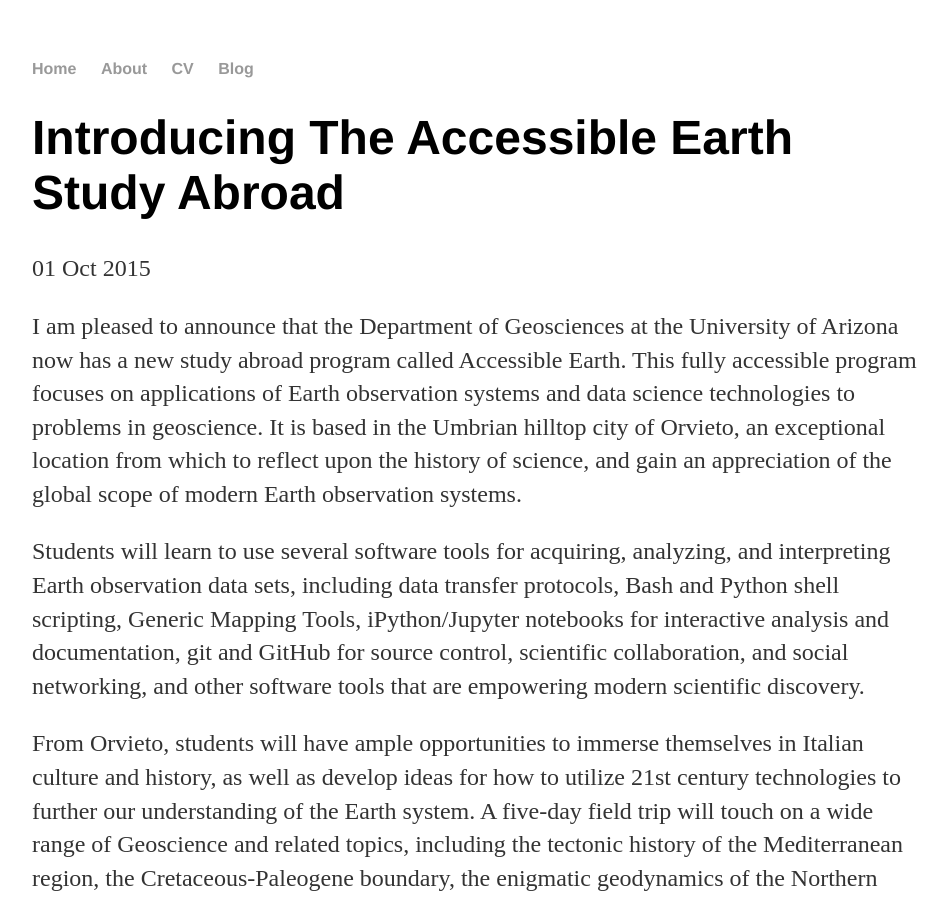
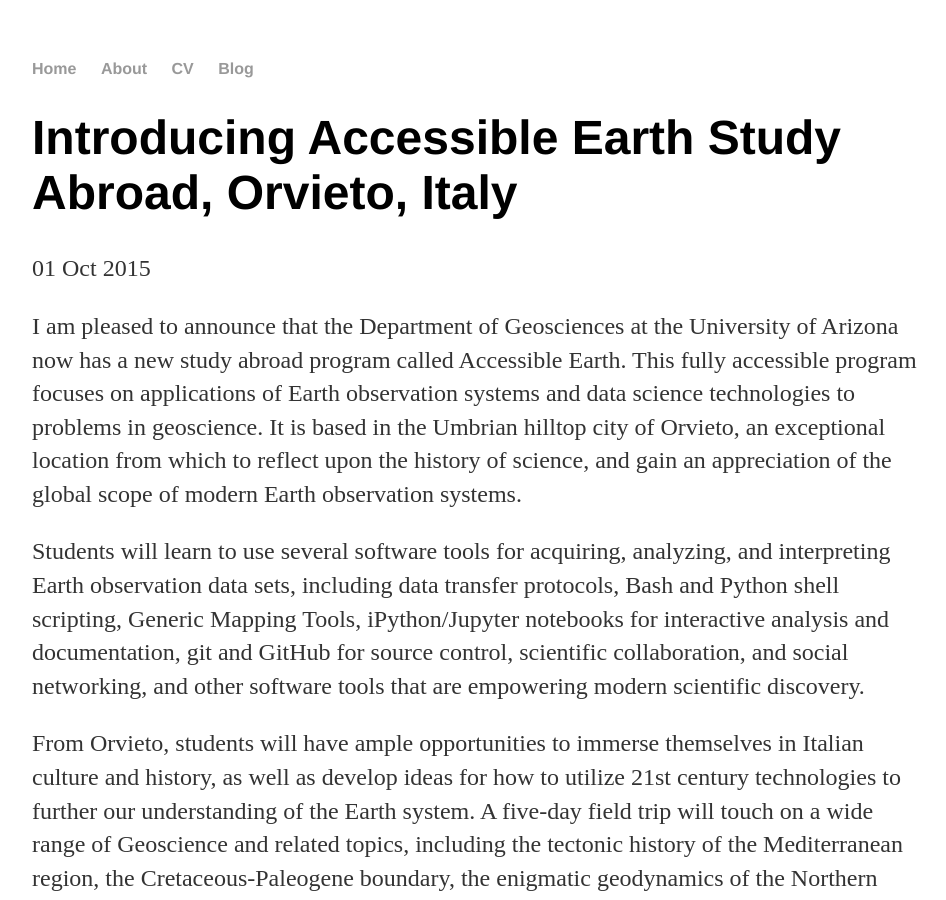
Before and after one commit to rabgc/rabgc.github.io, a Jekyll site: the page built from _posts/2015-10-1-rick-bennett--Accessible-Earth.md, in a window 1280 px wide and 900 px high. Shown: the whole window, without its empty margins (160-1106 px from the left). Built offline with Jekyll 4.4.1, drawn with Linux system fonts in a browser that asks for light colours.

Commit message:
another title change

```diff
--- a/_posts/2015-10-1-rick-bennett--Accessible-Earth.md
+++ b/_posts/2015-10-1-rick-bennett--Accessible-Earth.md
@@ -1,6 +1,6 @@
 ---
 layout: post
-title: "Introducing The Accessible Earth Study Abroad"
+title: "Introducing Accessible Earth Study Abroad, Orvieto, Italy"
 date: 2015-10-01
 ---
 
```
